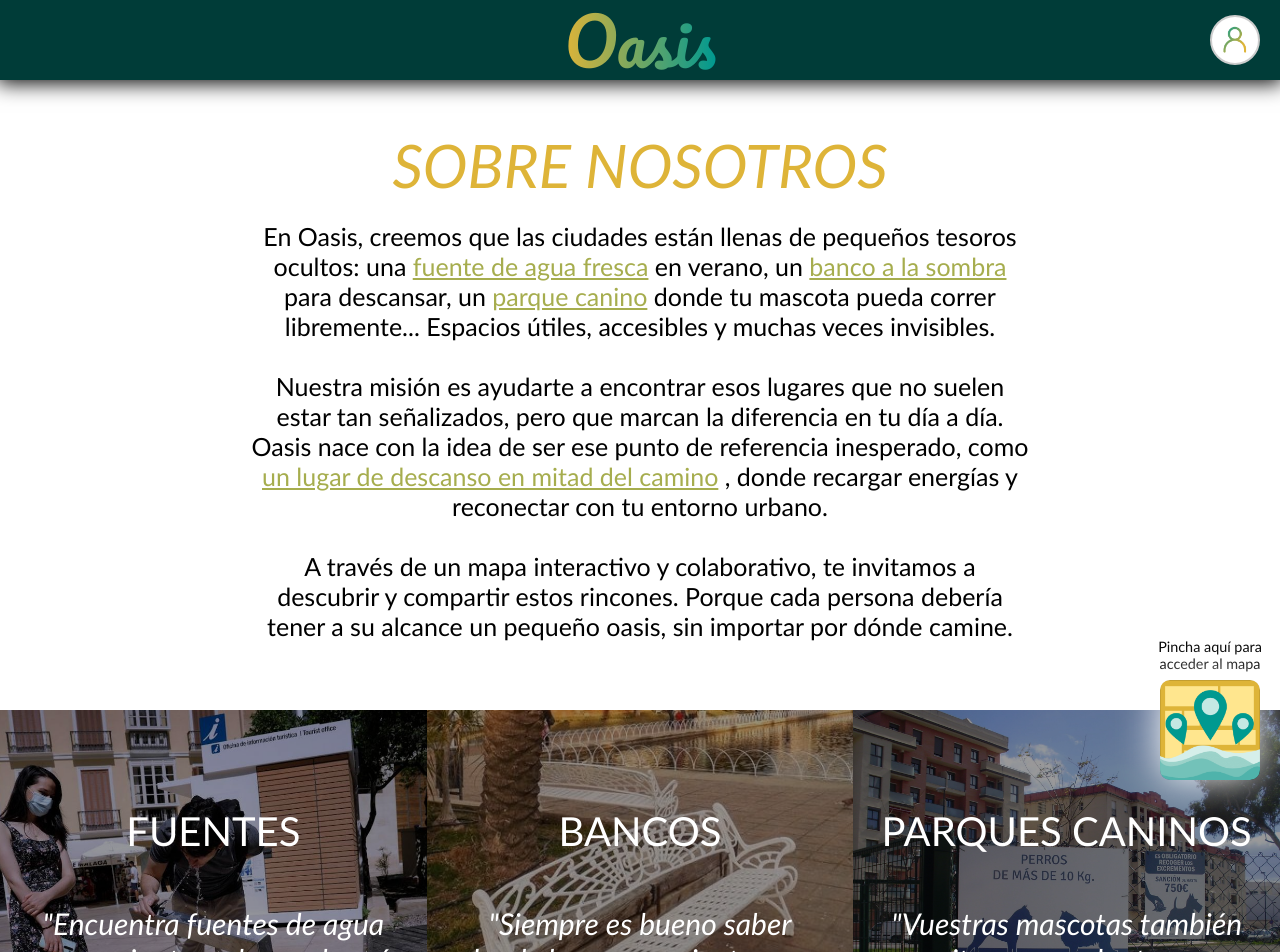
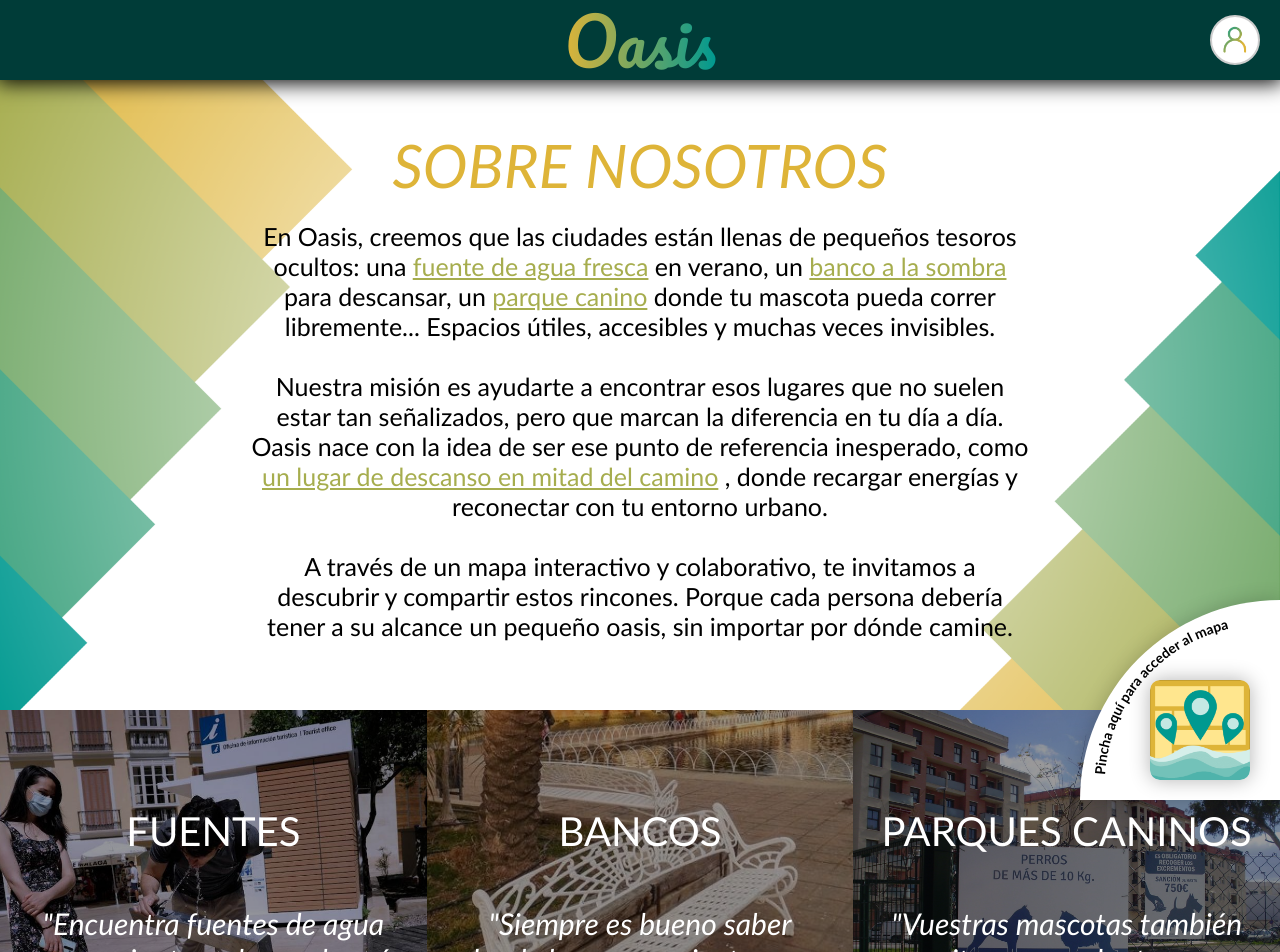
Before and after one commit to Laynt00/Proyecto-Oasis, a React (Vite) app in the folder frontend/: page / in a window 1280 px wide. Shown: the top 952 px of the page. Built offline with nearby package versions, Linux system fonts and the light colour scheme; what proj4 would draw is missing.

Commit message:
fix: pagina home terminada

```diff
--- a/frontend/src/components/Home.css
+++ b/frontend/src/components/Home.css
@@ -13,6 +13,11 @@
   width: fit-content;
   height: 630px;
   display: flex;
+  background-image: url('../assets/mainBackground.png');
+  background-size: cover;
+  background-position: center;
+  background-repeat: no-repeat;
+  background-attachment: fixed;
   flex-direction: column;
   justify-content: center;
   align-items: center;
@@ -56,10 +61,20 @@
 }
 
 .carousel-image {
+  position: absolute;
+  top: 0;
+  left: 0;
   width: 100%;
   height: 100%;
   object-fit: cover;
-  transition: opacity 0.5s ease;
+  opacity: 0;
+  transition: opacity 1s ease-in-out;
+  pointer-events: none;
+}
+
+.carousel-image.active {
+  opacity: 1;
+  z-index: 0;
 }
 
 .image-overlay {
@@ -127,30 +142,43 @@
 /* Seccion Logo */
 .logo-div {
   position: fixed;
-  bottom: 20px;
-  right: 10px;
+  bottom: 0;
+  right: 0;
+  width: 200px;
+  height: 200px;
+  background-color: white;
+  border-top-left-radius: 100%;
+  z-index: 5;
   display: flex;
   flex-direction: column;
   align-items: center;
-  justify-content: center;
-  text-align: center;
-  z-index: 5;
-
+  justify-content: flex-end;
+  padding-bottom: 20px;
+  padding-left: 40px;
+  box-shadow: 0 0 20px rgba(0, 0, 0, 0.2);
   transition: transform 0.3s ease;
 }
 
-.logo-div p {
-  max-width: 120px;
-  font-size: 0.9rem;
-  margin-bottom: 8px;
-}
-
 .logo-div:hover {
-  transform: scale(1.1);
+  transform: scale(1.1) translate(-10px, -10px);
 }
 
 .logo {
   width: 100px;
+  height: 100px;
   border-radius: 10px;
-  box-shadow: 0px 0px 40px rgb(255, 255, 255);
+  box-shadow: 0px 0px 20px rgba(0, 0, 0, 0.3);
 }
+
+.curved-text {
+  position: absolute;
+  top: 0;
+  left: 0;
+  pointer-events: none;
+}
+
+.curved-text text {
+  font-size: 14px;
+  fill: black;
+  font-weight: bold;
+}
--- a/frontend/src/components/Home.jsx
+++ b/frontend/src/components/Home.jsx
@@ -49,22 +49,42 @@ export default function Home() {
       </div>
       <div className="carrusel-div">
         <div className="carousel-section">
-
-          <img src={imagesSetFuente[index1]} alt="Sección 1" className="carousel-image" />
+          {imagesSetFuente.map((img, i) => (
+            <img
+              key={i}
+              src={img}
+              alt={`Fuente ${i}`}
+              className={`carousel-image ${i === index1 ? 'active' : ''}`}
+            />
+          ))}
           <div className="image-overlay">
             <p>FUENTES</p>
             <p>"Encuentra fuentes de agua para saciar tu sed cuando más lo necesites"</p>
           </div>
         </div>
         <div className="carousel-section">
-          <img src={imagesSetBanco[index2]} alt="Sección 2" className="carousel-image" />
+          {imagesSetBanco.map((img, i) => (
+            <img
+              key={i}
+              src={img}
+              alt={`Banco ${i}`}
+              className={`carousel-image ${i === index2 ? 'active' : ''}`}
+            />
+          ))}
           <div className="image-overlay">
             <p>BANCOS</p>
             <p>"Siempre es bueno saber donde hayar un asiento para descansar tras un paseo"</p>
           </div>
         </div>
         <div className="carousel-section">
-          <img src={imagesSetParqueCanino[index3]} alt="Sección 3" className="carousel-image" />
+          {imagesSetParqueCanino.map((img, i) => (
+            <img
+              key={i}
+              src={img}
+              alt={`Parque Canino ${i}`}
+              className={`carousel-image ${i === index3 ? 'active' : ''}`}
+            />
+          ))}
           <div className="image-overlay">
             <p>PARQUES CANINOS</p>
             <p>"Vuestras mascotas también necesitan pasar el rato en una zona preparada para ellos"</p>
@@ -77,8 +97,22 @@ export default function Home() {
       >
         <p>#WeAreOasis</p>
       </div>
+
       <div className="logo-div">
-        <p>Pincha aquí para acceder al mapa</p>
+        <svg width="200" height="200" className="curved-text">
+          <defs>
+            <path
+              id="curve"
+              d="M 25 175 A 160 160 0 0 1 175 25"
+              fill="none"
+            />
+          </defs>
+          <text width="100%">
+            <textPath href="#curve" startOffset="0%">
+              Pincha aquí para acceder al mapa
+            </textPath>
+          </text>
+        </svg>
         <img
           src={logoReact}
           alt="Logo"
@@ -87,6 +121,7 @@ export default function Home() {
           style={{ cursor: "pointer" }}
         />
       </div>
+
     </div>
   );
 }
--- a/frontend/src/components/LoginPage.jsx
+++ b/frontend/src/components/LoginPage.jsx
@@ -68,7 +68,7 @@ export default function LoginPage() {
             />
           </div>
 
-          <button type="submit" className="button-login-form">
+          <button type="submit" className="button-login-form" onClick={() => navigate("/map")}>
             Iniciar Sesión
           </button>
         </form>
```
Also changed, not shown: frontend/src/assets/mainBackground.png (added).
